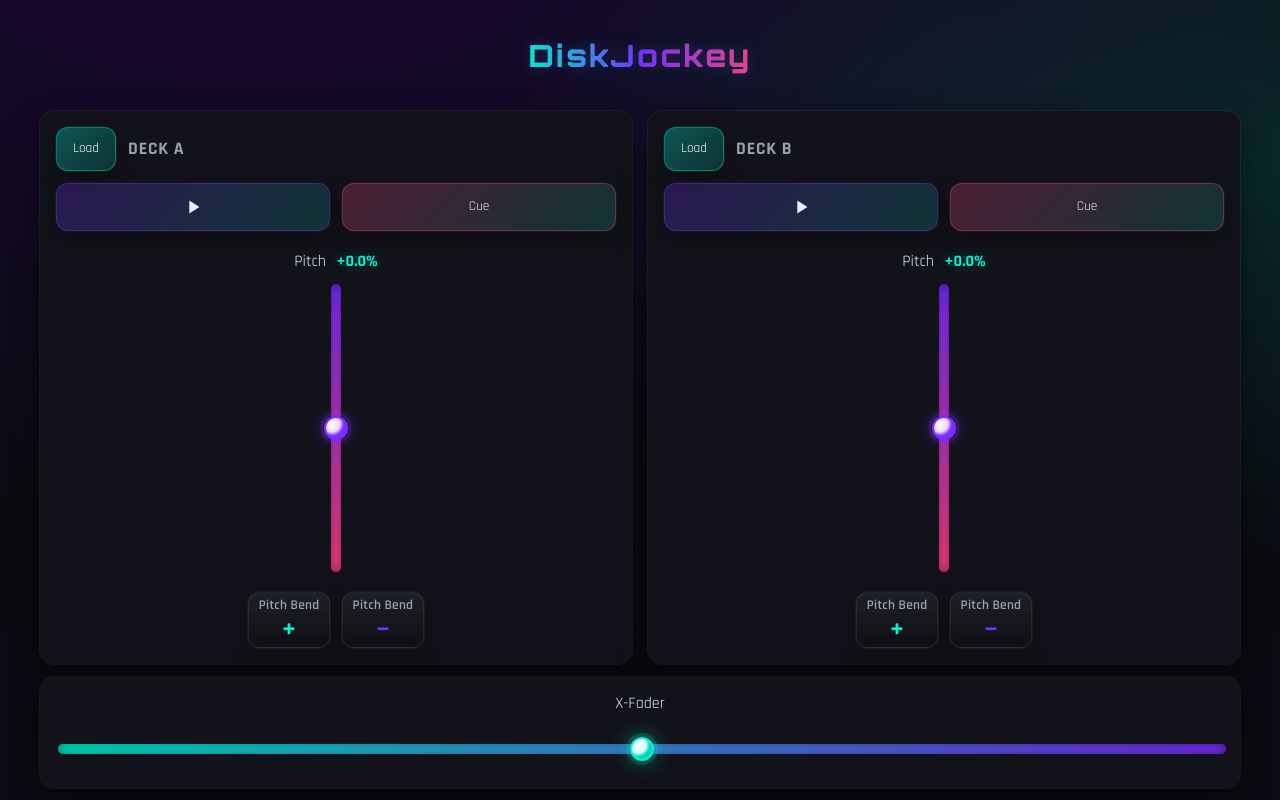
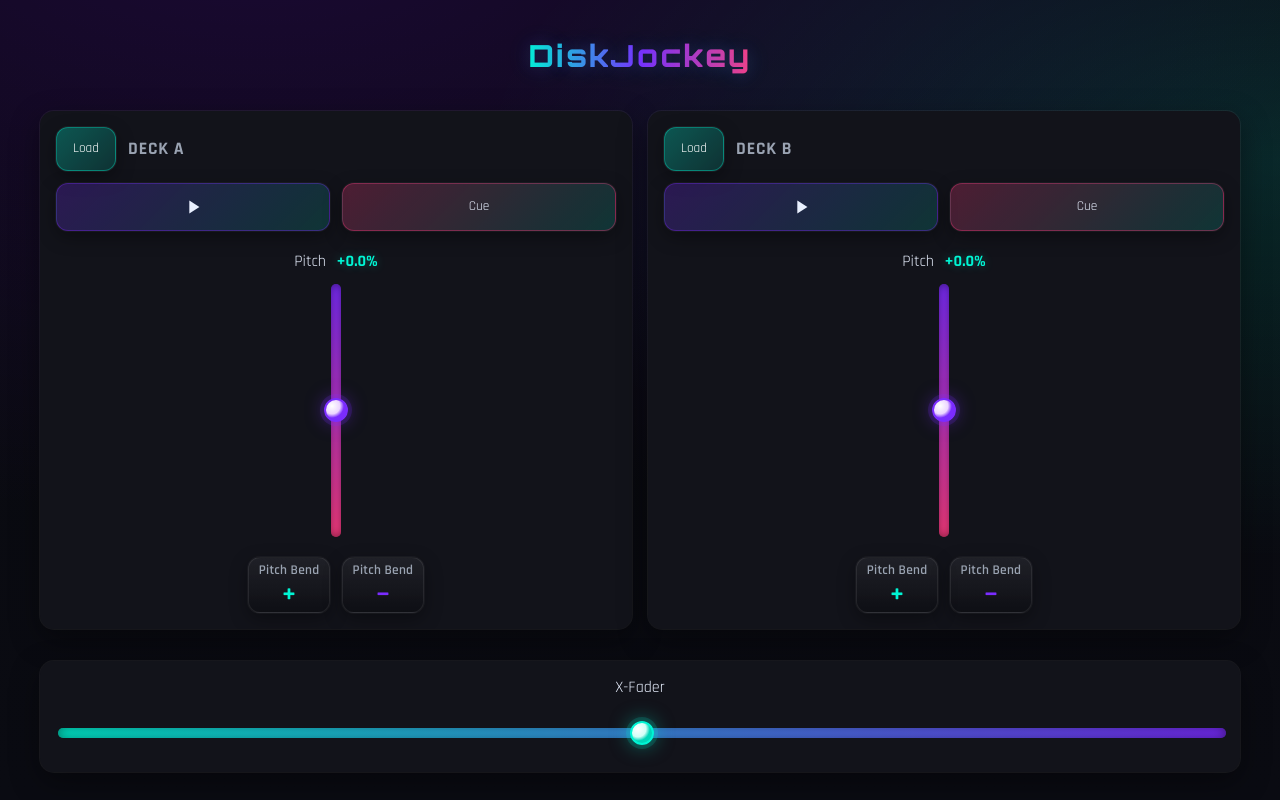
Before and after one commit to baffioso/diskJockey, a React (Vite) app: page / in a window 1280 px wide. Built offline with nearby package versions, Linux system fonts and the light colour scheme.

Commit message:
style: adjust app padding and xfader margin for improved layout

```diff
--- a/src/styles.css
+++ b/src/styles.css
@@ -26,8 +26,9 @@ button, input, select, textarea {
   font-family: inherit;
 }
 
-.app { display: flex; flex-direction: column; align-items: center; gap: 1rem; padding: 1rem; min-height: 100vh; padding-bottom: 7.5rem; }
+.app { display: flex; flex-direction: column; align-items: center; gap: 1rem; padding: 1rem; height: 100%; }
 .mixer { display: grid; grid-template-columns: 1fr 1fr; gap: 1rem; width: 100%; max-width: 1200px; flex: 1 1 auto; min-height: 0; align-items: stretch; margin-bottom: 1rem; }
+/* Let content consume space; X-Fader will sit at the end with margin */
 
 .deck { background: var(--panel); padding: 1rem; border-radius: 14px; display: flex; flex-direction: column; gap: 0.75rem; box-shadow: 0 0 0 1px rgba(255,255,255,0.06), 0 10px 30px rgba(0,0,0,0.4); height: 100%; overflow: auto; }
 .deck h2 { margin: 0; font-size: 1.1rem; color: var(--muted); font-weight: 700; letter-spacing: 0.05em; font-family: 'Rajdhani', 'Orbitron', Inter, ui-sans-serif, system-ui, -apple-system, Segoe UI, Roboto, Arial, sans-serif; text-transform: uppercase; }
@@ -115,7 +116,7 @@ button, input, select, textarea {
 .bend button { display: inline-flex; flex-direction: column; align-items: center; gap: 0.2rem; padding: 0.25rem 0.6rem; min-height: auto; min-width: auto; }
 .bend .bend-label { font-weight: 600; color: var(--muted); letter-spacing: 0.02em; }
 
-.xfader { background: var(--panel); padding: 1rem; border-radius: 14px; display: grid; gap: 0.75rem; align-content: center; box-shadow: 0 0 0 1px rgba(255,255,255,0.06), 0 10px 30px rgba(0,0,0,0.4); position: fixed; left: 50%; transform: translateX(-50%); bottom: 12px; z-index: 50; width: min(100% - 2rem, 1200px); text-align: center; }
+.xfader { background: var(--panel); padding: 1rem; border-radius: 14px; display: grid; gap: 0.75rem; align-content: center; box-shadow: 0 0 0 1px rgba(255,255,255,0.06), 0 10px 30px rgba(0,0,0,0.4); width: min(100% - 2rem, 1200px); text-align: center; margin: 0 auto calc(12px + env(safe-area-inset-bottom, 0px)); margin-top: auto; }
 .xfader input[type="range"] { width: 100%; height: 42px; background: transparent; }
 
 /* Range styling: WebKit (Chrome/Safari/Edge) */
```
